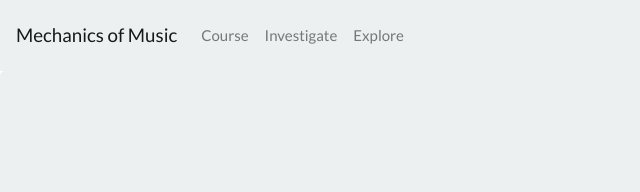
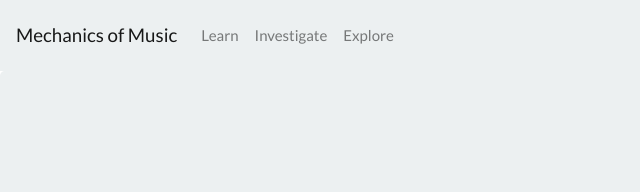
Before and after one commit to hougrammer/music_viz, a plain HTML site: page billboard.htm in a window 1280 px wide. Shown: the top 192 px of the page, 0-640 px from the left. Drawn offline with nearby package versions, Linux system fonts and the light colour scheme; a script that the page names is missing.

Commit message:
nav edits made

```diff
--- a/billboard.htm
+++ b/billboard.htm
@@ -46,7 +46,7 @@
                             <a class="navbar-brand" href="./">Mechanics of Music</a>
                         </li>
                         <li class="nav-item">
-                        <a class="nav-link" href="./learn.html">Course</a>
+                        <a class="nav-link" href="./learn.html">Learn</a>
                         </li>
                         <li class="nav-item">
                             <a class="nav-link" href="./billboard.htm">Investigate</a>
```
Also changed, not shown: index.htm (+1 -1 lines), learn.html (+1 -1 lines).
